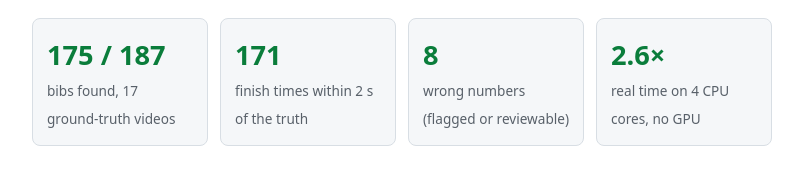
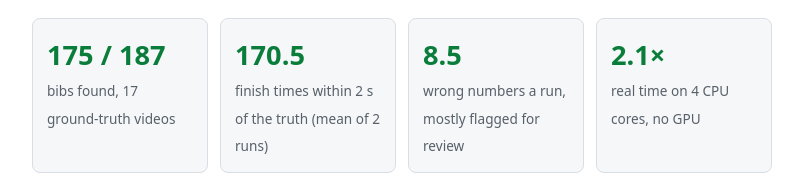
Before and after one commit to ThomasLamalle/videopacer-showcase, a plain HTML site: page index.html in a window 1280 px wide. Shown: the part 682-858 px from the top of the page, without its empty margins (238-1041 px from the left). Drawn offline with Linux system fonts and the light colour scheme.

Commit message:
Use the numbers of main after #160, add the speed trade under review, expand the README
Co-Authored-By: Claude Sonnet 5.5 <noreply@anthropic.com>

```diff
--- a/index.html
+++ b/index.html
@@ -29,9 +29,9 @@ details{margin-top:1em}a{color:var(--acc)}
 
 <div class="stats">
 <div class="stat"><b>175 / 187</b><span>bibs found, 17 ground-truth videos</span></div>
-<div class="stat"><b>171</b><span>finish times within 2 s of the truth</span></div>
-<div class="stat"><b>8</b><span>wrong numbers (flagged or reviewable)</span></div>
-<div class="stat"><b>2.6×</b><span>real time on 4 CPU cores, no GPU</span></div>
+<div class="stat"><b>170.5</b><span>finish times within 2 s of the truth (mean of 2 runs)</span></div>
+<div class="stat"><b>8.5</b><span>wrong numbers a run, mostly flagged for review</span></div>
+<div class="stat"><b>2.1×</b><span>real time on 4 CPU cores, no GPU</span></div>
 </div>
 
 <h2>The problem</h2>
@@ -57,7 +57,8 @@ details{margin-top:1em}a{color:var(--acc)}
 <tr><td>Number that best explains the readings</td><td>12.5</td><td>27</td></tr>
 <tr><td>Only if 100× more likely than the next</td><td>14.5</td><td>18.5</td></tr></table>
 <p class="cap">A partial reading such as <code>415</code> fits 19 four-digit numbers, so finding bibs meant inventing wrong ones. Dropped. Missed bibs weigh more than wrong ones, because a wrong number can still be reviewed after the race.</p>
-<p><b>Speed is measured honestly.</b> Decoding is never counted, because a live camera gives frames for free. The unit is seconds of work per second of video. The current floor on the PC is about 2.6×; the goal is 0.5×. Running the detector less often was measured, not assumed: 9.5 missed bibs at 30 detections a second, 15 at 15, 27.5 at 6.</p>
+<p><b>Speed is measured honestly.</b> Decoding is never counted, because a live camera gives frames for free. The unit is seconds of work per second of video. Today it is about 2.1× on 4 CPU cores; the goal is 0.5×. Running the detector less often was measured, not assumed: 9.5 missed bibs at 30 detections a second, 15 at 15, 27.5 at 6 (older measurement, replayed).</p>
+<p><b>Under review right now:</b> running the detector 15 times a second and reading the bibs on the frame halfway between detections cuts the time by 34% (2.14× to 1.41× real time) for 2 more missed bibs (12 to 14), with fewer wrong numbers (8.5 to 6.5). The check fails on purpose, since missed bibs come first, so the trade is a decision for the reviewer, not for the code.</p>
 
 <h2>Results</h2>
 <p>Ground truth is 17 clips of 15 s from real races (Honolulu 2014, Gold Coast 2024 and others), each labelled by hand and checked against the finish times. A clip is only used as a test if it was never used in training.</p>
```
Also changed, not shown: 1 other file.
